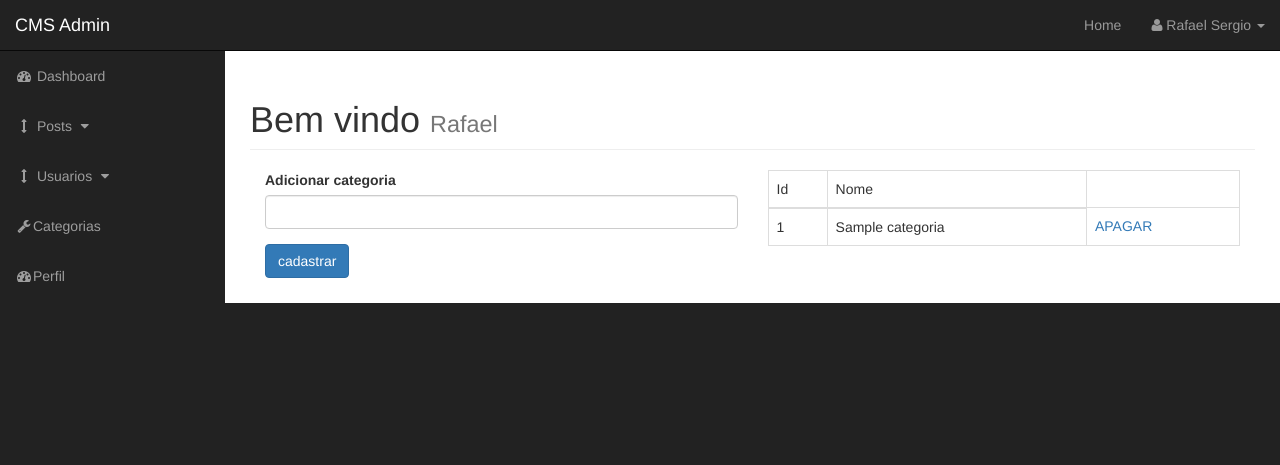
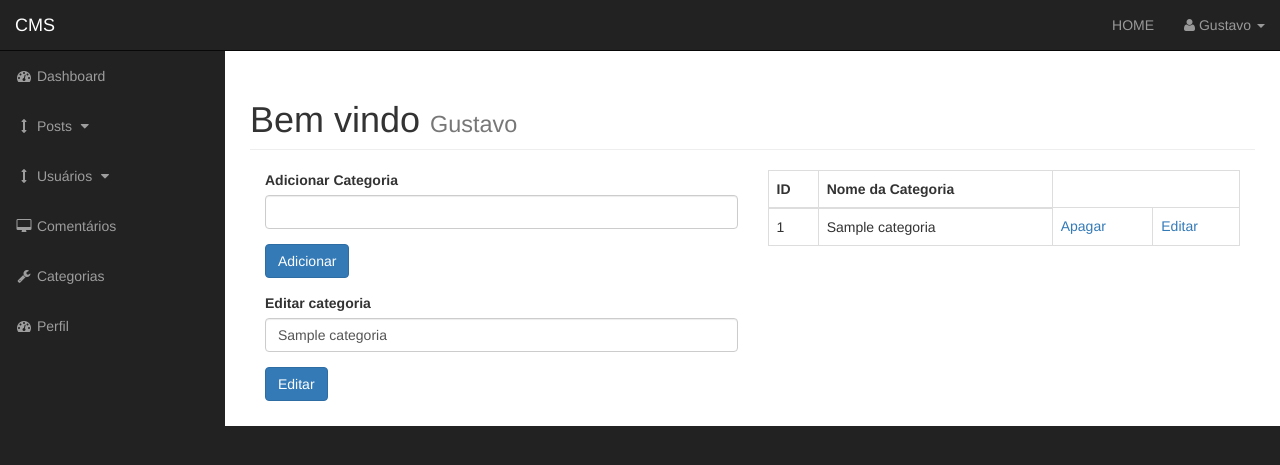
Before and after one commit to rafaelone/CMS, a PHP site: page /admin/categorias.php?edit=1 in a window 1280 px wide. Shown: the top 465 px of the page. Run offline with PHP 8.4, Linux system fonts and the light colour scheme; tables that the repository leaves empty hold one stand-in row (values such as "Sample post"); some libraries are stand-ins or nearby versions.

Commit message:
input hidden

```diff
--- a/admin/categorias.php
+++ b/admin/categorias.php
@@ -1,117 +1,139 @@
-<?php include "includes/header.php" ?>
-<?php include  "../includes/db.php" ?>
-
-
-
-
-<?php
-function verCategorias (){
-
-            global $connection;
-                            $query = "select * from categorias";
-             $resultado = mysqli_query($connection, $query);
-
-            while ($row = mysqli_fetch_assoc($resultado)) {
-
-             $nome = $row['cat_nome'];
-             $id = $row['cat_id'];
-              echo "<tr>";
-              echo "<td>$id</td>";
-              echo "<td>$nome</td>";
-              echo "<td><a href='categorias.php?delete={$id}'>APAGAR</a></td>";
-              echo "</tr>";
-        }
-        ?>
-
-    <?php
-        if (isset($_GET['delete'])){
-            $query = "delete from categorias where cat_id = '$id'";
-            $resultadoDelete = mysqli_query($connection, $query);
-
-            if ($resultadoDelete){
-                echo "Categoria deletada com sucesso";
-            }
-        }
-        }
-        ?>
-
-
-
-
-
-
+<?php ob_start(); ?>
+<?php include "includes/header.php"; ?>
 <div id="wrapper">
-
-<?php
-    if(isset($_POST['cadastrar'])){
-
-        global $connection;
-
-        $cat_nome = $_POST['cat_nome'];
-
-        if (strlen($cat_nome) < 1){
-            echo "<div class='alert alert-danger'>Informe uma categoria correta</div>";
-        }else{
-
-        $query = "INSERT INTO categorias (cat_nome) VALUES ('$cat_nome')";
-        $resultado = mysqli_query($connection, $query);
-        if (!$resultado){
-            die("Não deu certo" .mysqli_error());
-        }else{
-            echo "alert alert-sucess'>Categoria cadastrada com sucesso";
-        }
-    }
-    }
-?>
-
-
-
-        <?php include "includes/navigation.php" ?>
-
+<!-- Navigation -->
+<?php include "includes/navigation.php"; ?>
 <div id="page-wrapper">
-
    <div class="container-fluid">
-
       <!-- Page Heading -->
       <div class="row">
          <div class="col-lg-12">
             <h1 class="page-header">
                Bem vindo
-                            <small>Rafael</small>
+               <small>Gustavo</small>
             </h1>
+            <div class="col-sm-6">
+               <?php
+                  if(isset($_POST['enviar'])){
+                    $cat_nome = $_POST['cat_nome'];
 
-                        <div class="col-sm-6">
-                            <form method="post" action="categorias.php">
+                    if($cat_nome == ""){
+                      echo "Insira uma categoria";
+                    }
+                    else {
+                      $query = "INSERT INTO categorias(cat_nome) VALUE('$cat_nome')";
+                      $resultado = mysqli_query($connection, $query);
+
+
+                      if(!$resultado){
+                        die("Não deu certo, porque: ") . mysqli_error($connection);
+                      }
+                      else {
+                        echo "Categoria adicionada com sucesso";
+                      }
+
+                    }
+
+
+                  }
+
+                  ?>
+               <form action="" method="post">
                   <div class="form-group">
-                                    <label for="cat_nome">Adicionar categoria</label>
-                                    <input type="text" name="cat_nome" id="cat_nome" class="form-control">
+                     <label for="cat_nome">Adicionar Categoria</label>
+                     <input type="text" class="form-control" name="cat_nome">
                   </div>
                   <div class="form-group">
-                                    <input type="submit" name="cadastrar" value="cadastrar" class="btn btn-primary">
+                     <input type="submit" class="btn btn-primary"
+                        name="enviar" value="Adicionar">
                   </div>
                </form>
+               <form action="" method="post">
+                  <div class="form-group">
+                     <label for="cat_nome">Editar categoria</label>
+                     <?php
+                        if (isset($_GET['edit'])){
+                          $cat_id = $_GET['edit'];
+                          $query = "SELECT * from categorias where cat_id = $cat_id";
+                          $select_categorias = mysqli_query($connection, $query);
+                        while($row = mysqli_fetch_assoc($select_categorias)){
+                            $cat_id = $row['cat_id'];
+                            $cat_nome = $row['cat_nome'];
+                            ?>
+                     <input type="text" value ="<?php if(isset($cat_nome)){echo $cat_nome;} ?>" class="form-control" name="cat_nome">
+                     <?php
+                        }
+                        }
+                        ?>
+                     <?php
+                        if (isset($_POST['edit'])){
+                           $cat_id = $_POST['cat_id'];
+                          $cat_nome = $_POST['cat_nome'];
+                          $query = "UPDATE categorias set cat_nome ='$cat_nome' where cat_id = $cat_id";
+                          $resultado = mysqli_query($connection, $query);
+
+
+                        if(!$resultado){
+                        die("Não deu certo, porque: ") . mysqli_error($connection);
+                        }
+                        else {
+                        echo "Categoria atualizada";
+                        }
+
+                        }
+                        ?>
+                  </div>
+                  <div class="form-group">
+                     <input type="hidden" name="cat_id" value="<?= $cat_id; ?>">
+                     <input type="submit" class="btn btn-primary"
+                        name="edit" value="Editar">
+                  </div>
+               </form>
+               <!-- FECHA DIV SM 6-->
             </div>
             <div class="col-sm-6">
-
                <table class="table table-bordered">
                   <thead>
-                              <td>Id</td>
-                              <td>Nome</td>
+                     <tr>
+                        <th> ID </th>
+                        <th> Nome da Categoria </th>
+                     </tr>
                   </thead>
                   <tbody>
-                                    <?php  verCategorias(); ?>
+                     <?php
+                        $query = "SELECT * from categorias";
+                        $select_categorias = mysqli_query($connection, $query);
+                        while($row = mysqli_fetch_assoc($select_categorias)){
+                            $cat_id = $row['cat_id'];
+                            $cat_nome = $row['cat_nome'];
+
+                            echo "<tr>";
+                            echo "<td>" . $cat_id . "</td>";
+                            echo "<td>" . $cat_nome . "</td>";
+                            echo "<td><a href='categorias.php?delete={$cat_id}'>Apagar</a></td>";
+                            echo "<td><a href='categorias.php?edit={$cat_id}'>Editar</a></td>";
+                            echo "</tr>";
+                          }
+                        ?>
+                     <?php
+                        if (isset($_GET['delete'])) {
+
+                          $apaga_cat_id = $_GET['delete'];
+
+                          $query = "DELETE FROM categorias WHERE cat_id = {$apaga_cat_id}";
+                          $apagandoId = mysqli_query($connection, $query);
+                          header("Location: categorias.php");
+                        }
+
+                         ?>
                   </tbody>
                </table>
-
             </div>
-
          </div>
       </div>
       <!-- /.row -->
-
    </div>
    <!-- /.container-fluid -->
-
 </div>
 <!-- /#page-wrapper -->
-<?php include "includes/footer.php" ?>
+<?php include "includes/header.php"; ?>
--- a/admin/includes/footer.php
+++ b/admin/includes/footer.php
@@ -1,4 +1,3 @@
-
 </div>
 <!-- /#wrapper -->
 
--- a/admin/includes/header.php
+++ b/admin/includes/header.php
@@ -1,4 +1,4 @@
-<?php include  "../includes/db.php" ?>
+<?php include "../includes/db.php"; ?>
 
 <!DOCTYPE html>
 <html lang="en">
@@ -28,6 +28,13 @@
         <script src="https://oss.maxcdn.com/libs/html5shiv/3.7.0/html5shiv.js"></script>
         <script src="https://oss.maxcdn.com/libs/respond.js/1.4.2/respond.min.js"></script>
     <![endif]-->
+    <script src='http://code.jquery.com/jquery-2.1.3.min.js'></script>
+<script src='//maxcdn.bootstrapcdn.com/bootstrap/3.3.4/js/bootstrap.min.js'></script>
+<script>
+  $(function () {
+    $('.dropdown-toggle').dropdown();
+  });
+</script>
 
 </head>
 
--- a/admin/includes/navigation.php
+++ b/admin/includes/navigation.php
@@ -1,4 +1,3 @@
-<!-- Navigation -->
 <nav class="navbar navbar-inverse navbar-fixed-top" role="navigation">
     <!-- Brand and toggle get grouped for better mobile display -->
     <div class="navbar-header">
@@ -8,19 +7,21 @@
             <span class="icon-bar"></span>
             <span class="icon-bar"></span>
         </button>
-                <a class="navbar-brand" href="index.html">CMS Admin</a>
+        <a class="navbar-brand" href="index.html">CMS</a>
     </div>
     <!-- Top Menu Items -->
     <ul class="nav navbar-right top-nav">
-            <li><a href="../index.php">Home</a></li>
+
+      <li><a href="../index.php">HOME</a></li>
 
 
         <li class="dropdown">
-                    <a href="#" class="dropdown-toggle" data-toggle="dropdown"><i class="fa fa-user"></i> Rafael Sergio <b class="caret"></b></a>
+            <a href="#" class="dropdown-toggle" data-toggle="dropdown"><i class="fa fa-user"></i> Gustavo <b class="caret"></b></a>
             <ul class="dropdown-menu">
                 <li>
                     <a href="#"><i class="fa fa-fw fa-user"></i> Profile</a>
                 </li>
+
                 <li class="divider"></li>
                 <li>
                     <a href="#"><i class="fa fa-fw fa-power-off"></i> Log Out</a>
@@ -32,35 +33,46 @@
     <div class="collapse navbar-collapse navbar-ex1-collapse">
         <ul class="nav navbar-nav side-nav">
             <li>
-                        <a href="index.html"><i class="fa fa-fw fa-dashboard"></i> Dashboard</a>
+                <a href="index.php"><i class="fa fa-fw fa-dashboard"></i> Dashboard</a>
+            </li>
+
+            <li>
+                <a href="javascript:;" data-toggle="collapse" data-target="#posts_dropdown">
+                  <i class="fa fa-fw fa-arrows-v"></i> Posts <i class="fa fa-fw fa-caret-down">
+                  </i></a>
+                <ul id="posts_dropdown" class="collapse">
+                    <li>
+                        <a href="#">Adicionar novo post</a>
                     </li>
                     <li>
-                        <a href="javascript:;" data-toggle="collapse" data-target="#post_dropdown"><i class="fa fa-fw fa-arrows-v"></i> Posts <i class="fa fa-fw fa-caret-down"></i></a>
-                        <ul id="post_dropdown" class="collapse">
-                            <li>
-                                <a href="#">Add novo post</a>
-                            </li>
-                            <li>
-                                <a href="#">Ver todos os post</a>
+                        <a href="#">Ver todos os posts</a>
                     </li>
                 </ul>
             </li>
+
+
             <li>
-                        <a href="javascript:;" data-toggle="collapse" data-target="#user_dropdown"><i class="fa fa-fw fa-arrows-v"></i> Usuarios <i class="fa fa-fw fa-caret-down"></i></a>
-                        <ul id="user_dropdown" class="collapse">
+                <a href="javascript:;" data-toggle="collapse" data-target="#users"><i class="fa fa-fw fa-arrows-v"></i> Usuários <i class="fa fa-fw fa-caret-down"></i></a>
+                <ul id="users" class="collapse">
                     <li>
-                                <a href="#">Novo usuario</a>
+                        <a href="#">Adicionar novo usuário</a>
                     </li>
                     <li>
-                                <a href="#">Ver todos os usuarios</a>
+                        <a href="#">Ver todos usuários</a>
                     </li>
                 </ul>
             </li>
+
             <li>
-                        <a href="categorias.php"><i class="fa fa-fw fa-wrench"></i>Categorias</a>
+                <a href="bootstrap-elements.html"><i class="fa fa-fw fa-desktop"></i> Comentários</a>
             </li>
             <li>
-                        <a href="index-rtl.html"><i class="fa fa-fw fa-dashboard"></i>Perfil</a>
+                <a href="bootstrap-grid.html"><i class="fa fa-fw fa-wrench"></i> Categorias</a>
+            </li>
+
+
+            <li>
+                <a href="index-rtl.html"><i class="fa fa-fw fa-dashboard"></i> Perfil</a>
             </li>
         </ul>
     </div>
```
Also changed, not shown: admin/index.php (+7 -5 lines), includes/navigation.php (+8 -10 lines), includes/sidebar.php (+18 -11 lines), index.php (+12 -8 lines), 1 other file. Lines whose indentation alone changed are shown as unchanged.
